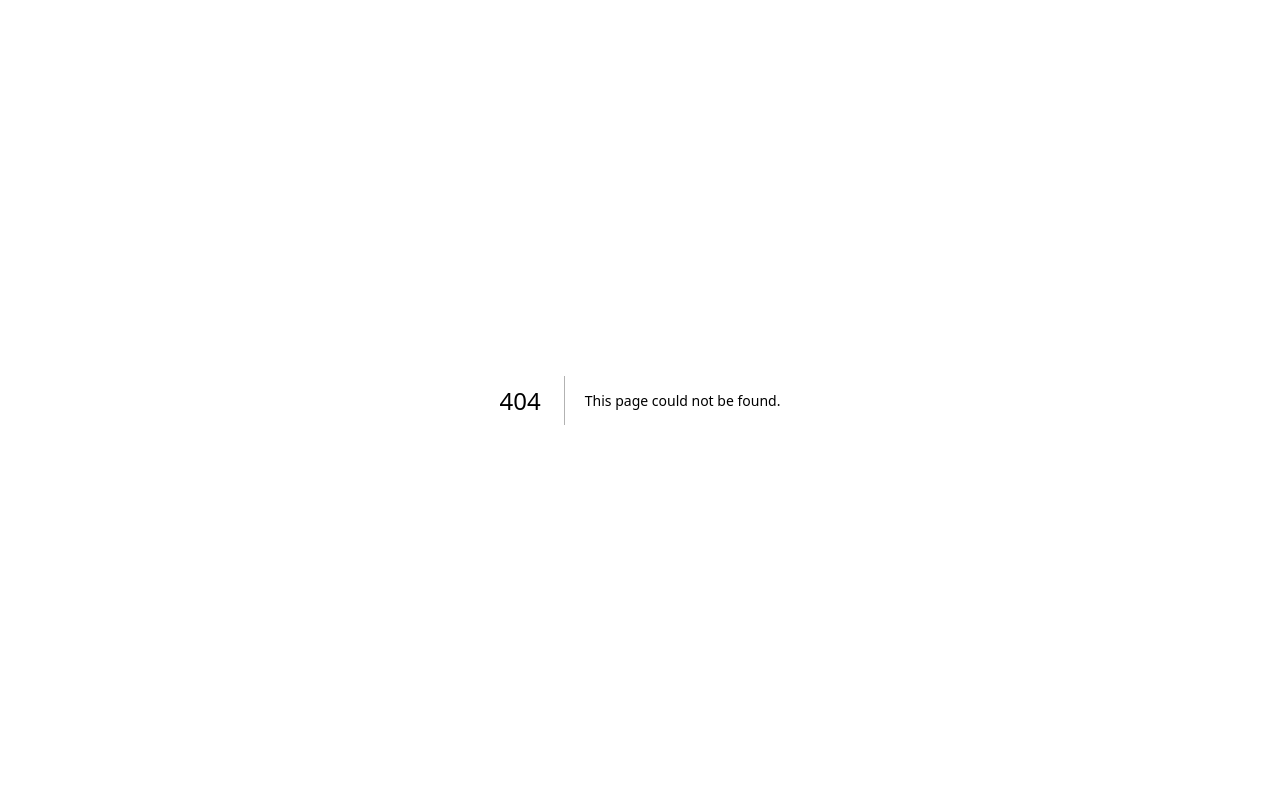
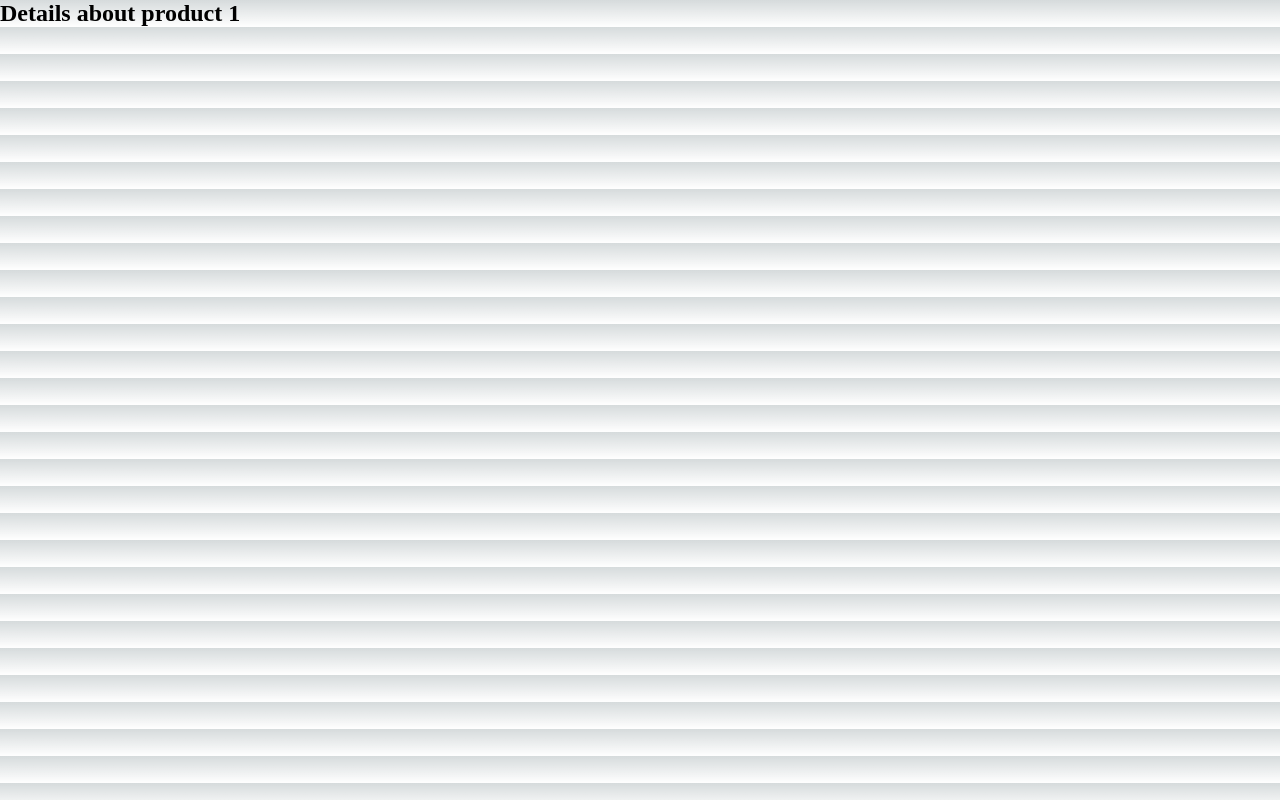
Before and after one commit to Shams425/Learning-next-js, a Next.js app: page /products/1 in a window 1280 px wide. Before the commit this address had no page. Built offline with nearby package versions, Linux system fonts and the light colour scheme.

Commit message:
making the dynamic route

```diff
--- /dev/null
+++ b/src/pages/products/[productId].js
@@ -0,0 +1,14 @@
+import { useRouter } from "next/router";
+
+function ProductList() {
+  const router = useRouter();
+  const params = router.query.productId;
+
+  return (
+    <>
+      <h2>Details about product {params}</h2>
+    </>
+  );
+}
+
+export default ProductList;
```
Also changed, not shown: src/pages/index.jsx (+2 -6 lines), src/pages/products/index.jsx (added, +9 -0 lines).
